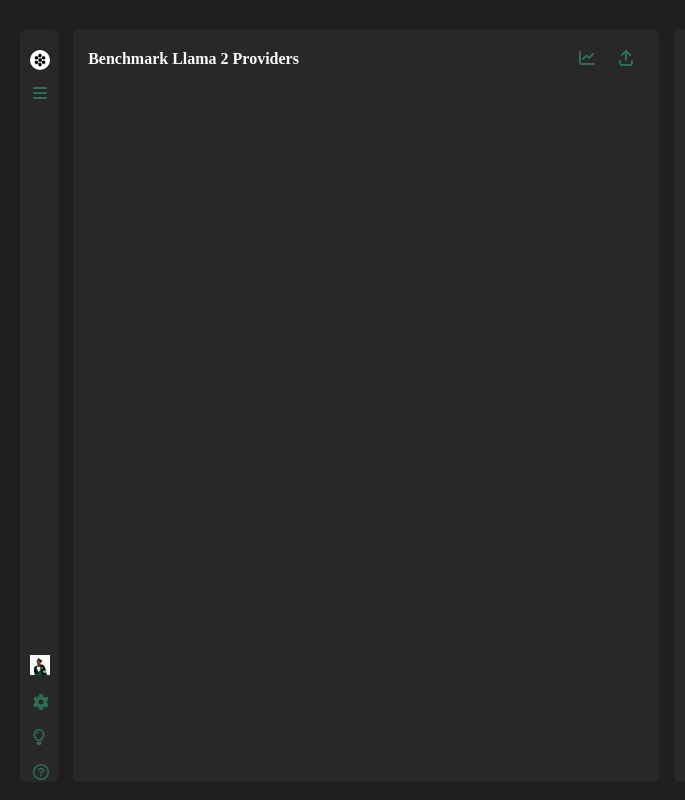
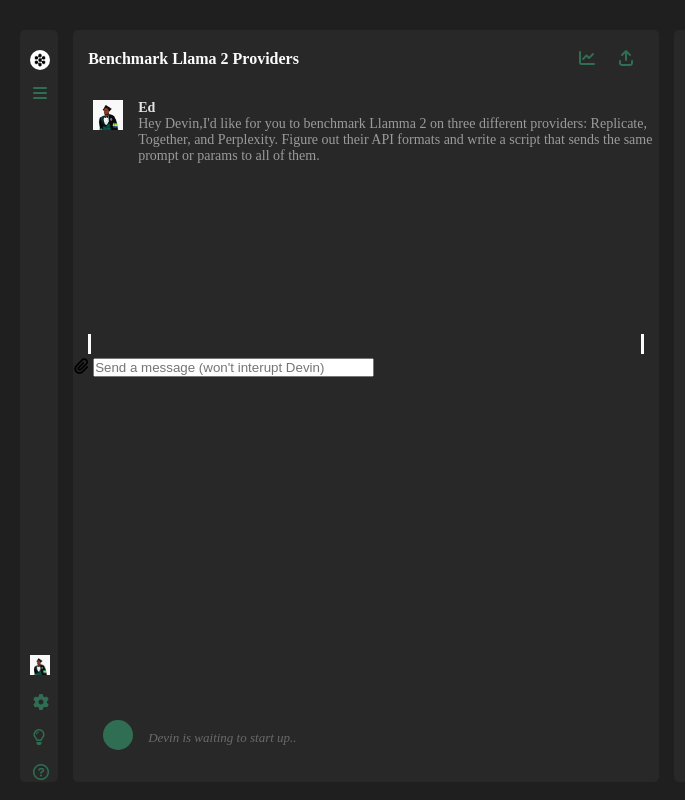
Before and after one commit to Agaba-Ed/devin-clone, a plain HTML site: page index.html in a window 1280 px wide. Shown: the whole page, without its empty margins (0-685 px from the left). Drawn offline with Linux system fonts and the light colour scheme.

Commit message:
Prompt header, Prompter message implementation

```diff
--- a/css/style.scss
+++ b/css/style.scss
@@ -76,6 +76,7 @@ body {
             margin-top: 20px;
             display: flex;
             margin-right: 20px;
+
             h3 {
                 color: #FBFBFC;
                 font-size: 16px;
@@ -89,10 +90,82 @@ body {
                 width: 20px;
                 height: 20px;
             }
-            .chart{
+
+            .chart {
                 margin-right: 20px;
             }
 
+        }
+
+
+        .prompt-chat-section {
+            .prompter-message {
+                margin-top: 30px;
+                margin-left: 20px;
+                display: flex;
+
+                .prompter_image {
+                    width: 30px;
+                    height: 30px;
+                    margin-right: 15px;
+                }
+
+                .prompt_section {
+
+                    .prompter_name {
+                        font-size: 14px;
+                        color: #E3E3E3;
+                    }
+
+                    .prompter_text {
+
+                        font-size: 14px;
+                        color: #9B9B9C;
+                    }
+
+                }
+
+
+
+            }
+            .line{
+                width: 3px;
+                height: 20px;
+                background: #FBFBFC;
+                display: inline-block;
+                margin-top: 170px;
+            }
+
+            #line-1{
+                margin-left: 15px;
+
+            }
+
+            #line-2{
+                float: right;
+                margin-right: 15px;
+            }
+
+        }
+
+        .devin_waiting{
+            display: flex;
+            position: fixed;
+            bottom: 50px;
+            margin-left: 30px;
+            .devin_image{
+                width: 30px;
+                height: 30px;
+                background-color: #306E54;
+                border-radius: 50%;
+                margin-right: 15px;
+            }
+            .devin_waiting_message{
+                color: #6A6A6A;
+                font-style: italic;
+                font-size: 13px;
+                padding-top: 10px;
+            }
         }
     }
 
--- a/index.html
+++ b/index.html
@@ -29,6 +29,31 @@
             <i class="fa-solid fa-chart-line chart"></i>
             <i class="fa-solid fa-arrow-up-from-bracket arrow-up"></i>
             </div>
+            <div class="prompt-chat-section">
+                <div class="prompter-message">
+                <img src="images/ed.jpg" alt="" srcset="" class="prompter_image">
+                <div class="prompt_section">
+                <h3 class="prompter_name">Ed</h3>
+                <p class="prompter_text">
+                    Hey Devin,I'd like for you to benchmark Llamma 2 on three different providers: Replicate, Together, and Perplexity.
+                    Figure out their API formats and write a script that sends the same prompt or params to all of them.
+                </p>
+                </div>
+                </div>
+
+                <span class="line" id="line-1"></span>
+                <span class="line" id="line-2"></span>
+                <div class="devin_waiting">
+                    <div class="devin_image"></div>
+                    <p class="devin_waiting_message">
+                        Devin is waiting to start up..
+                    </p>
+                </div>
+            </div>
+            <div class="write-prompt-section">
+                <i class="fa-solid fa-paperclip"></i>
+                <input type="text" name="" id="" class="prompt" placeholder="Send a message (won't interupt Devin)">
+            </div>
 
 
         </div>
```
Also changed, not shown: css/style.css, 1 other file.
